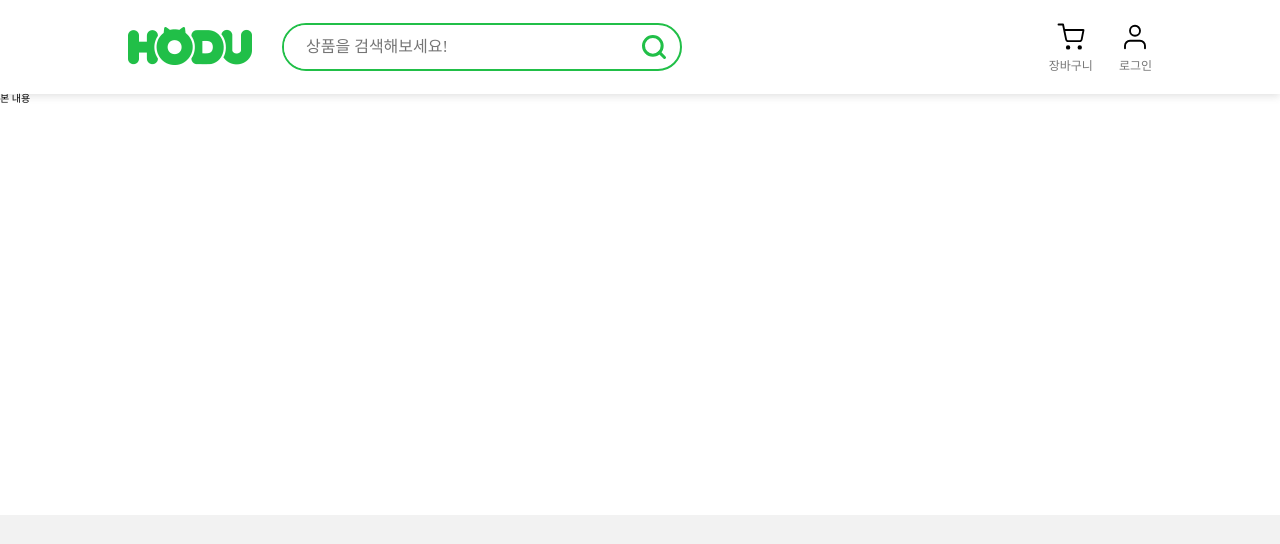
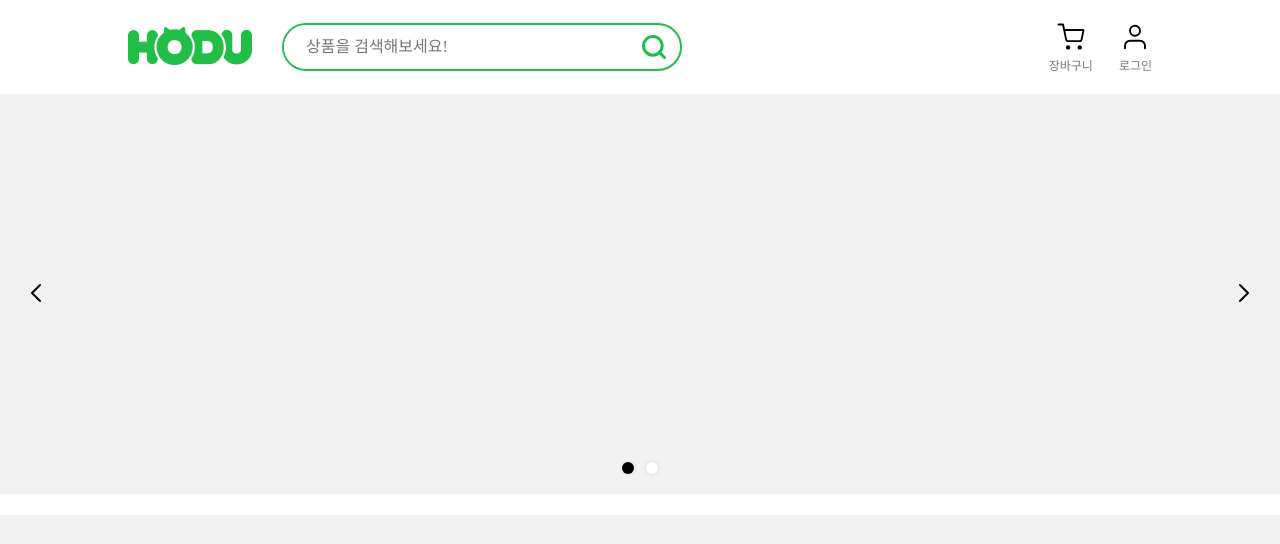
Before and after one commit to yws1502/open_market, a Next.js app: page / in a window 1280 px wide. Shown: the top 544 px of the page. Built offline with nearby package versions, Linux system fonts and the light colour scheme.

Commit message:
✨ 이미지 슬라이드 UI 구현

```diff
--- /dev/null
+++ b/src/components/ImageSlide.tsx
@@ -0,0 +1,61 @@
+import styled from "styled-components";
+
+export const ImageSlide = () => {
+  return (
+    <Container>
+      <ul>
+        <li></li>
+        <li></li>
+      </ul>
+      <SlideControl>
+        <button>
+          <img src="/assets/icon-swiper-1.svg" alt="이전 이미지" />
+        </button>
+        <button>
+          <img src="/assets/icon-swiper-2.svg" alt="다음 이미지" />
+        </button>
+      </SlideControl>
+      <CarouelWrapper>
+        <button className="active"></button>
+        <button></button>
+      </CarouelWrapper>
+    </Container>
+  );
+};
+
+const Container = styled.section`
+  position: relative;
+  background-color: ${({ theme }) => theme.color.lightGray};
+`;
+
+const SlideControl = styled.div`
+  display: flex;
+  justify-content: space-between;
+  height: 400px;
+  button {
+    cursor: pointer;
+    background-color: transparent;
+    border: none;
+  }
+`;
+
+const CarouelWrapper = styled.div`
+  position: absolute;
+  bottom: 0;
+  left: 50%;
+  transform: translateX(-50%);
+  display: flex;
+  gap: 12px;
+  button {
+    display: block;
+    background-color: #fff;
+    height: 12px;
+    border: none;
+    border-radius: 50%;
+    box-shadow: rgba(99, 99, 99, 0.2) 0 0 4px 0px;
+    margin-bottom: 20px;
+  }
+  .active {
+    background-color: #000;
+  }
+`;
--- a/src/components/index.ts
+++ b/src/components/index.ts
@@ -1,2 +1,3 @@
 export * from "./Meta";
 export * from "./layouts";
+export * from "./ImageSlide";
--- a/src/pages/index.tsx
+++ b/src/pages/index.tsx
@@ -1,5 +1,6 @@
 import type { NextPage } from "next";
 import { Meta } from "../components";
+import { ImageSlide } from "../components";
 
 const Home: NextPage = () => {
   return (
@@ -8,7 +9,9 @@ const Home: NextPage = () => {
         title="open market | product list"
         description="구매자와 판매자가 선택한 오픈 마켓"
       />
-      <div>본 내용</div>
+      <div>
+        <ImageSlide />
+      </div>
     </div>
   );
 };
```
